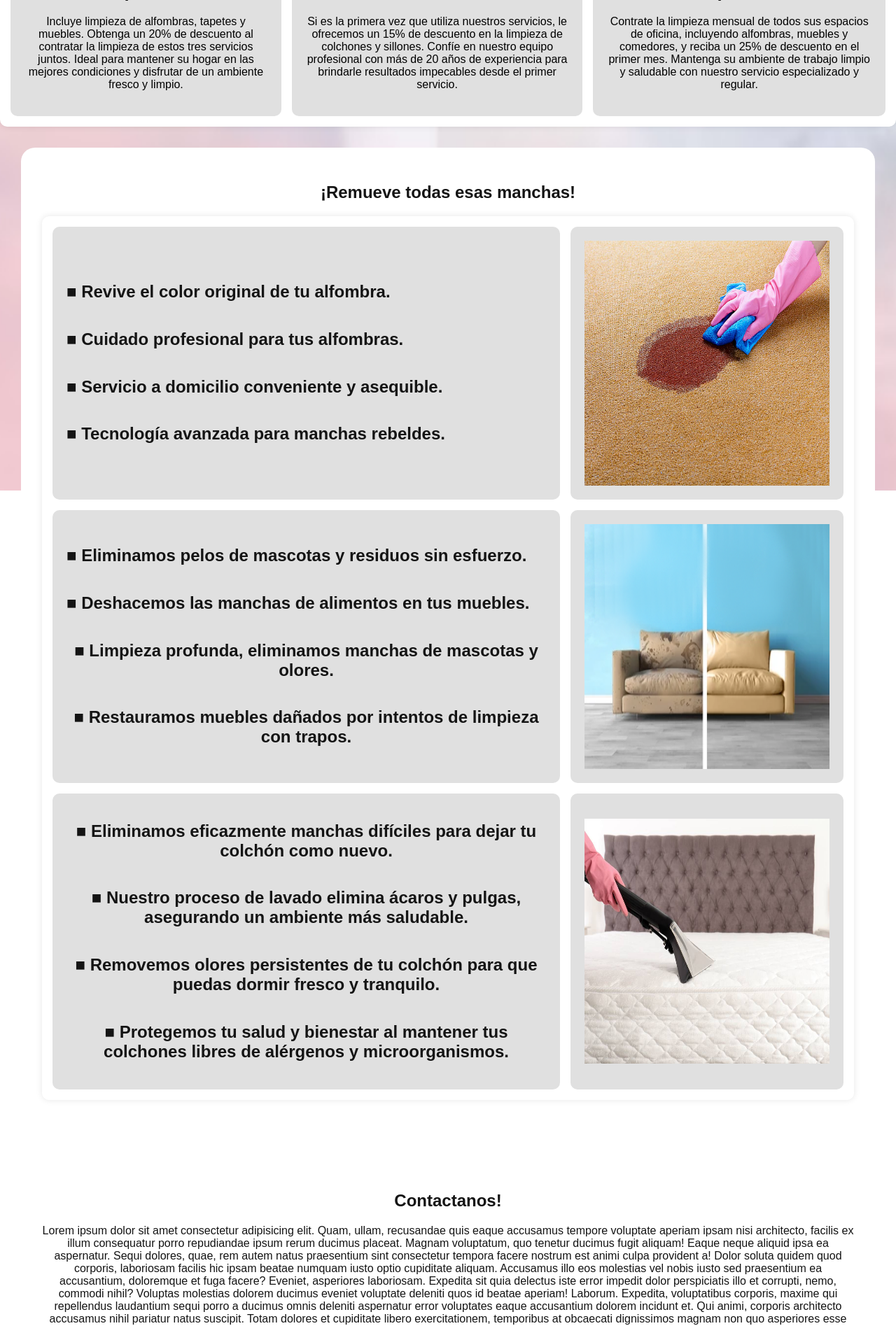
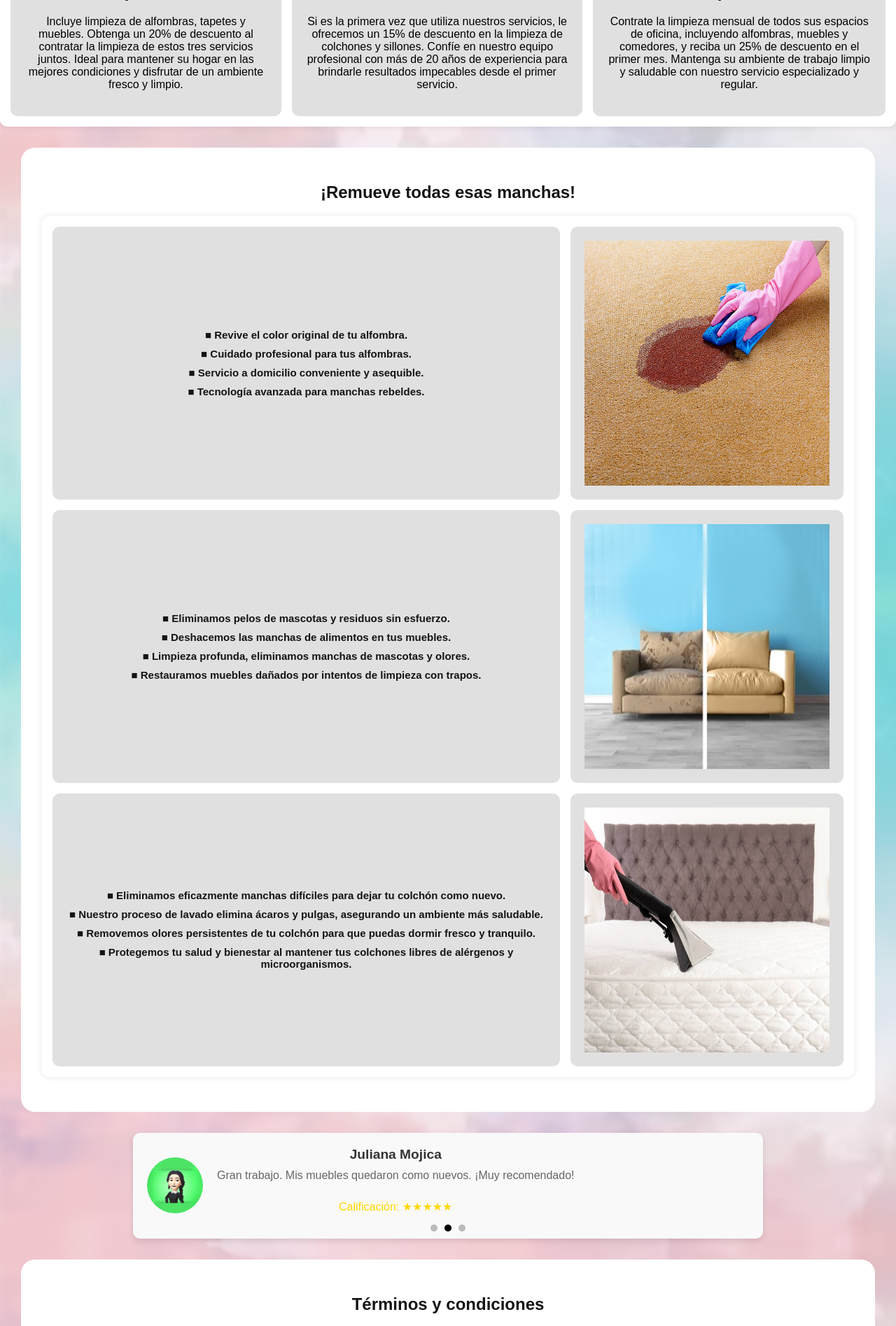
Before and after one commit to DacneR/JyMCleaning, a Django app: page / in a window 1280 px wide; the page is wider, and only the part inside the window is pictured. Shown: the part 970-2865 px from the top of that part at 70% size. Run offline with Django 5.2, Linux system fonts and the light colour scheme.

Commit message:
terminos al día

```diff
--- /dev/null
+++ b/control/static/java.js
@@ -0,0 +1,29 @@
+let slideIndex = 0;
+let slideInterval;
+
+// Llamar a showSlides() cuando se carga la página para iniciar el carrusel
+document.addEventListener("DOMContentLoaded", function() {
+    showSlides();
+});
+
+function showSlides() {
+    let slides = document.getElementsByClassName("carousel-item");
+    let dots = document.getElementsByClassName("dot");
+
+    // Ocultar todos los slides y remover la clase "active" de los dots
+    for (let i = 0; i < slides.length; i++) {
+        slides[i].style.display = "none";
+        dots[i].className = dots[i].className.replace(" active", "");
+    }
+
+    // Mostrar el slide actual y marcar el dot correspondiente como activo
+    slideIndex++;
+    if (slideIndex > slides.length) {
+        slideIndex = 1;
+    }
+    slides[slideIndex - 1].style.display = "flex";
+    dots[slideIndex - 1].className += " active";
+
+    // Reiniciar el intervalo para cambiar de slide cada 5 segundos
+    slideInterval = setTimeout(showSlides, 5000);
+}
--- a/control/static/styles.css
+++ b/control/static/styles.css
@@ -4,7 +4,7 @@ html, body {
     margin: 0;
     padding: 0;
     box-sizing: border-box;
-    background-image: url(img/backgrounds/background1.png);
+    background-image: url(img/backgrounds/background2.png);
     background-repeat: no-repeat;
     background-size: cover;
 
@@ -107,6 +107,7 @@ nav {
 
 .ban{
     margin-top: 15px;
+
 }
 
 .imgD{
@@ -116,8 +117,10 @@ nav {
 }
 
 .hD{
-    float: left;
+    margin: 10px 0;
     display: block;
+    font-size: 15px;
+
 }
 
 
@@ -144,6 +147,84 @@ nav {
     box-shadow: 0 4px 8px rgba(0, 0, 0, 0.2); /* Añade sombra */
 }
 /*-----------------------Tabla menu------------------------------------*/
+
+/*-----------------------Carrusel------------------------------------*/
+.carousel {
+    position: relative;
+    width: 100%;
+    max-width: 900px;
+    margin: auto;
+    overflow: hidden;
+    border-radius: 10px;
+    box-shadow: 0 4px 8px rgba(0, 0, 0, 0.1);
+}
+
+.carousel-inner {
+    display: flex;
+    transition: transform 0.5s ease-in-out;
+}
+
+.carousel-item {
+    min-width: 100%;
+    box-sizing: border-box;
+    padding: 20px;
+    display: flex;
+    align-items: center;
+    background-color: #f9f9f9;
+}
+
+.user-photo {
+    width: 80px;
+    height: 80px;
+    border-radius: 50%;
+    margin-right: 20px;
+}
+
+.review-content {
+    display: flex;
+    flex-direction: column;
+}
+
+.user-name {
+    font-size: 1.2em;
+    margin: 0;
+    color: #333;
+}
+
+.user-message {
+    font-size: 1em;
+    margin: 10px 0;
+    color: #666;
+}
+
+.user-rating {
+    font-size: 1em;
+    color: #FFD700;
+}
+
+.carousel-indicators {
+    display: flex;
+    justify-content: center;
+    position: absolute;
+    bottom: 10px;
+    width: 100%;
+}
+
+.dot {
+    height: 10px;
+    width: 10px;
+    margin: 0 5px;
+    background-color: #bbb;
+    border-radius: 50%;
+    display: inline-block;
+    transition: background-color 0.6s ease;
+}
+
+.dot.active {
+    background-color: #000000;
+}
+/*-----------------------Carrusel------------------------------------*/
+
 
 /*-----------------------Tabla D------------------------------------*/
 .tablaD {
--- a/control/templates/base.html
+++ b/control/templates/base.html
@@ -4,12 +4,13 @@
 <head>
     <meta charset="UTF-8">
     <meta name="viewport" content="width=device-width, initial-scale=1.0">
-    <title>{% block title %}JyMCleanning{% endblock %}</title>
+    <title>{% block title %}JyMDCleanning{% endblock %}</title>
 
     <link rel="stylesheet" href={% static '/styles.css' %}>
     <link rel="icon" href="{% static 'img/icons/icon.png' %}" type="image/x-icon">
 </head>
 <body>
+    <script src="{% static 'java.js' %}"></script>
     <div class="wrapper">
         <header>
             <table class="header-table">
@@ -26,7 +27,8 @@
                                 <li><a href="/acerca">Acerca de</a></li>
                                 <li><a href="/servicios">Servicios</a></li>
                                 <li><a href="{% url 'home' %}#contact">Contacto</a></li>
-                                <li><a href="#">Ayuda</a></li>
+                                <li><a href="/terminos">Términos y condiciones</a></li>
+                                <li><a href="#">Traducir</a></li>
                             </ul>
                         </nav>
                     </td>
@@ -74,11 +76,11 @@
                     <tr>
                         <td class="menu-container">
                             <ul class="custom-menu">
-                                <li><a href="#">Inicio</a></li>
-                                <li><a href="#">Acerca de</a></li>
-                                <li><a href="#">Servicios</a></li>
-                                <li><a href="#">Contacto</a></li>
-                                <li><a href="#">Ayuda</a></li>
+                                <li><a href="/">Inicio</a></li>
+                                <li><a href="/acerca">Acerca de</a></li>
+                                <li><a href="/servicios">Servicios</a></li>
+                                <li><a href="{% url 'home' %}#contact">Contacto</a></li>
+                                <li><a href="/terminos">Términos y condiciones</a></li>
                             </ul>
                         </td>
                         <td class="contact-info">
--- a/control/templates/home.html
+++ b/control/templates/home.html
@@ -1,13 +1,13 @@
 {% extends 'base.html' %}
 {% load static %}
 
-{% block title %}Inicio - JyMCleanning{% endblock %}
+{% block title %}Inicio - J&MDCleanning{% endblock %}
 
 {% block content %}
 <center>
 
     <!--Banner principal-->
-    <img class="ban" title="" src="{% static 'img/banners/ban.png' %}" >
+    <img class="ban" title="" src="{% static 'img/banners/ban0.png' %}" >
     <!--Banner principal-->
 
     <!--Primer presentación-->
@@ -19,7 +19,7 @@
             impecables y un ambiente limpio y saludable para su hogar o negocio. Utilizamos técnicas y productos de alta calidad para asegurar que cada
             rincón de sus espacios luzca como nuevo. Confíe en nosotros para mantener sus espacios en las mejores condiciones posibles.
         </p>
-        <img class="icon" src="{% static 'img/icons/icon-Jym.png' %}" >
+        <img class="icon" src="{% static 'img/icons/icon.png' %}" >
 
     </div>
     <!--Primer presentación-->
@@ -85,10 +85,53 @@
             </tr>
         </table>
     </div>
+    <!--casos limpieza-->
+
+    <!--Carrusel-->
+    <div class="carousel">
+        <div class="carousel-inner">
+            <div class="carousel-item active">
+                <img src="{% static 'img/usuarios/usuario0.png' %}" alt="User Photo" class="user-photo">
+                <div class="review-content">
+                    <h3 class="user-name">Horacio Restrepo</h3>
+                    <p class="user-message">¡Excelente servicio! Quedé muy satisfecho con la limpieza de mis alfombras. ¡Lo recomiendo!</p>
+                    <p class="user-rating">Calificación: ★★★★</p>
+                </div>
+            </div>
+            <div class="carousel-item">
+                <img src="{% static 'img/usuarios/usuario1.png' %}" alt="User Photo" class="user-photo">
+                <div class="review-content">
+                    <h3 class="user-name">Juliana Mojica</h3>
+                    <p class="user-message">Gran trabajo. Mis muebles quedaron como nuevos. ¡Muy recomendado!</p>
+                    <p class="user-rating">Calificación: ★★★★★</p>
+                </div>
+            </div>
+            <div class="carousel-item">
+                <img src="{% static 'img/usuarios/usuario2.png' %}" alt="User Photo" class="user-photo">
+                <div class="review-content">
+                    <h3 class="user-name">Marcela Orozco</h3>
+                    <p class="user-message">¡Profesionales y eficientes! Eliminaron todas las manchas de mis colchones.</p>
+                    <p class="user-rating">Calificación: ★★★★</p>
+                </div>
+            </div>
+        </div>
+        <div class="carousel-indicators">
+            <span class="dot active" onclick="currentSlide(1)"></span>
+            <span class="dot" onclick="currentSlide(2)"></span>
+            <span class="dot" onclick="currentSlide(3)"></span>
+        </div>
+    </div>
+    <!--Carrusel-->
+    <div class="cajonD">
+        <h2>Términos y condiciones</h2>
+        <p>En J&MDCleaning nos comprometemos a ofrecer servicios de limpieza profesional con más de 20 años de experiencia.
+            Al usar nuestros servicios, aceptas nuestros términos y condiciones, incluyendo la política de cancelaciones y el tratamiento responsable de
+            tus datos personales. Protegemos tu información y la utilizamos únicamente para mejorar nuestra oferta. Para más detalles, consulta nuestros
+            términos completos.
+        </p>
+    </div>
 
 
-
-    <!--casos limpieza-->
 
     <!--contactanos-->
     <div id="contact" class="cajonD">
--- a/control/views.py
+++ b/control/views.py
@@ -12,3 +12,6 @@ def cerca(request):
 
 def servicios(request):
     return render(request, 'servicios.html')
+
+def terminos(request):
+    return render(request, 'terminos.html')
--- a/jmcleaning/urls.py
+++ b/jmcleaning/urls.py
@@ -22,5 +22,6 @@ urlpatterns = [
     path('admin/', admin.site.urls),
     path('', views.home, name='home'),
     path('acerca/', views.cerca, name='cerca'),
-    path('servicios/', views.servicios, name='servicios')
+    path('servicios/', views.servicios, name='servicios'),
+    path('terminos/', views.terminos, name='terminos')
 ]
```
Also changed, not shown: control/templates/terminos.html (added, +59 -0 lines), control/static/img/backgrounds/background2.png (added), control/static/img/banners/ban.png, control/static/img/banners/ban0.png (added), control/static/img/usuarios/plan.png (added), control/static/img/usuarios/usuario0.png (added), control/static/img/usuarios/usuario1.png (added), control/static/img/usuarios/usuario2.png (added).
